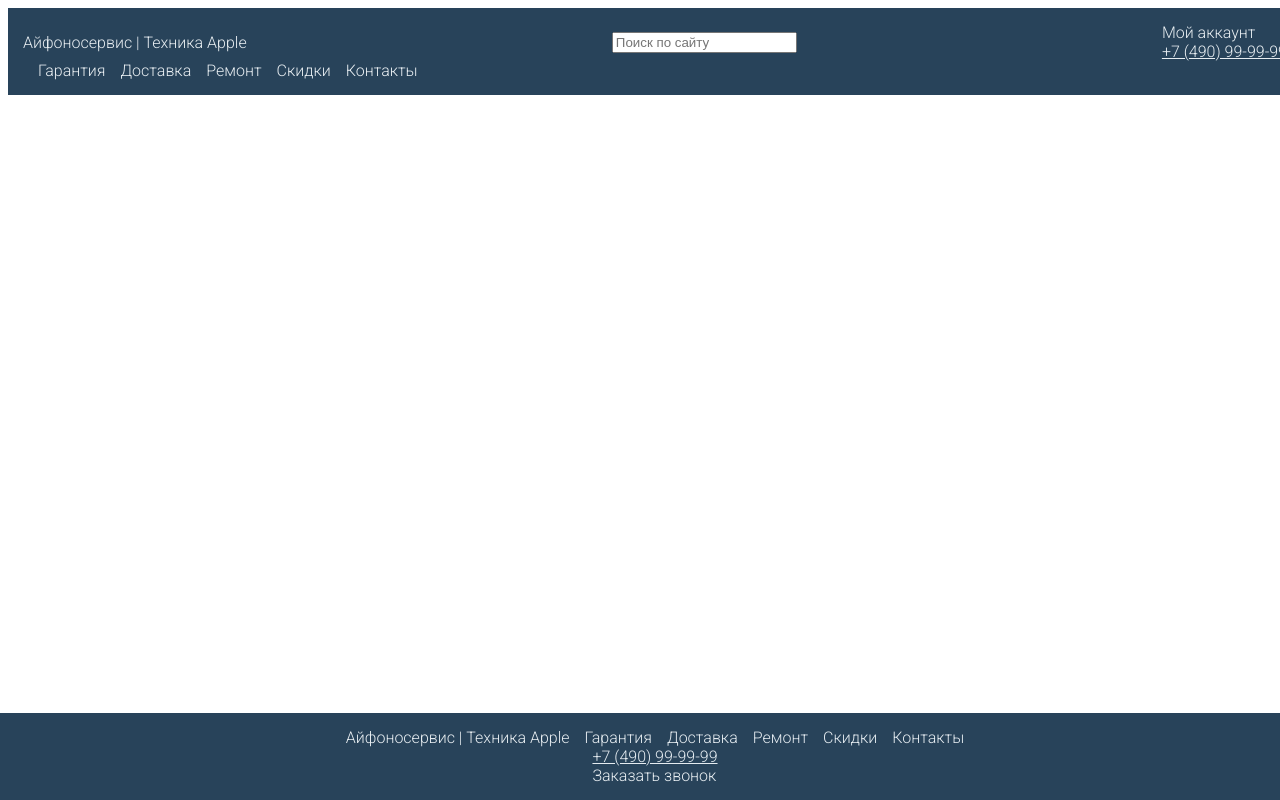
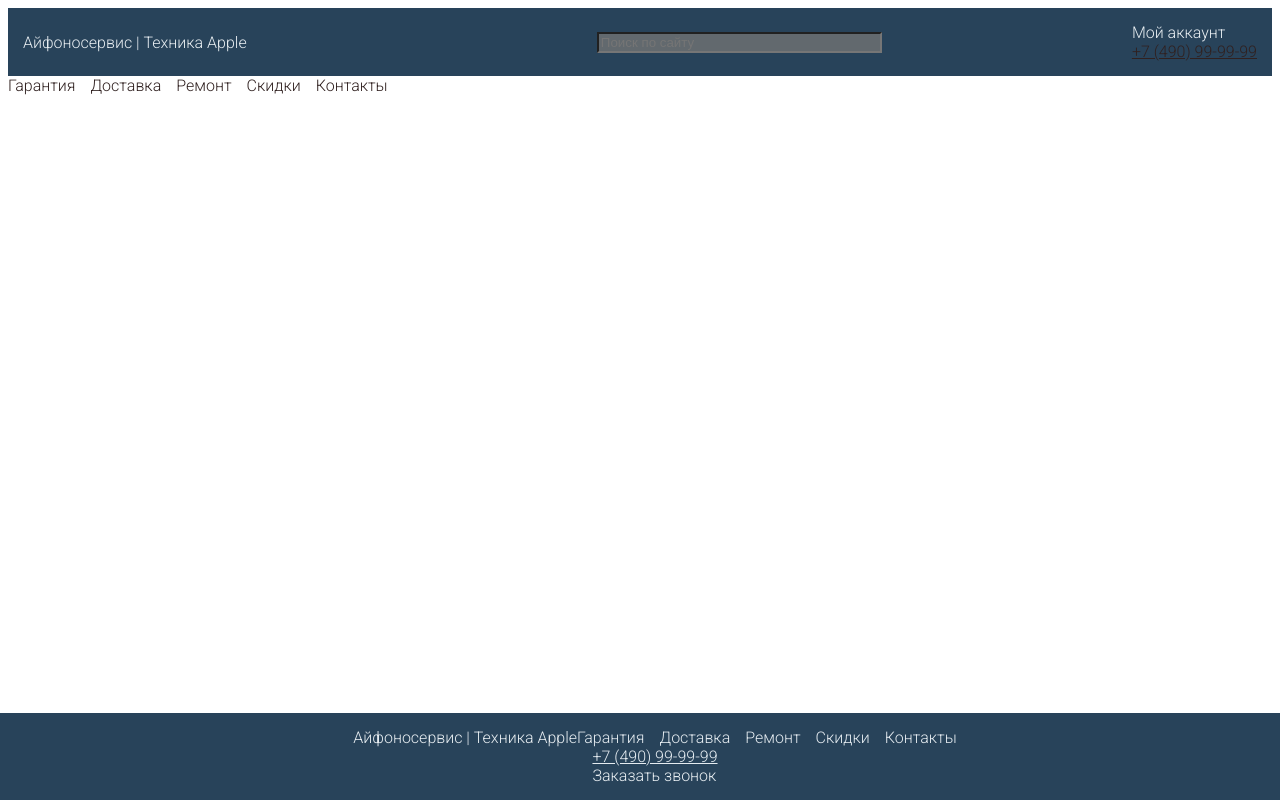
Before and after one commit to Alex00Rem/AlexandrRemsha_Hometasks, a plain HTML site: page Hm2/index.html in a window 1280 px wide. Shown: the top 800 px of the page. Drawn offline with Linux system fonts and the light colour scheme.

Commit message:
Редакция поиска

```diff
--- a/Hm2/Style.css
+++ b/Hm2/Style.css
@@ -3,20 +3,34 @@ body{
 font-size: 16px;
 font-family: 'Roboto', sans-serif;
 }
+.wrapper {
+    max-widht: 1200px;
+    margin: 0 auto;
+}
 
 header{
     width: 100%;
-    background-color: rgb(40, 67, 90);
+
     color: rgb(231, 237, 241);
-    padding: 15px;
 }
 header a {
-    color: rgb(231, 237, 241);
+    color: rgb(48, 33, 32);
+}
+
+header a:hover {
+    color: rgb(180, 48, 34);
 }
 header .top{
+    background-color: rgb(40, 67, 90);
     display: flex;
     justify-content: space-between;
     align-items: center;
+    padding: 15px;
+}
+.top2{
+    background-color: rgb(98, 105, 110);
+    width: 150%;
+    color: rgb(208, 217, 221)
 }
 
 .menu ul{
@@ -28,9 +42,13 @@ header .top{
     .menu ul li{
         margin-left: 15px;
         }
+        .menu ul li:first-child{
+            margin-left: 0;
+            }
     .menu ul li a {
         text-decoration: none;
     }
+
 footer .top{
     display: flex;
     justify-content: center;
--- a/Hm2/index.html
+++ b/Hm2/index.html
@@ -12,13 +12,13 @@
 
 <body>
 
-    <Header>
-        <div class="top">
+    <header>
+        <div class="top ">
             <div>
                 <span>Айфоносервис | Техника Apple</span>
             </div>
             <div>
-                <input type="text" name="term" placeholder="Поиск по сайту">
+                <input class="top2" type="text" name="term" placeholder="Поиск по сайту">
             </div>
             <div class="info">
                 <div class="info__acaunt">
@@ -26,11 +26,11 @@
                 </div>
 
 <div class="info__phone">
-    <a href="tel: +7490999999" title="Телефон">+7 (490) 99-99-99</a>
+    <a href="tel:+7490999999" title="Телефон">+7 (490) 99-99-99</a>
             </div>
         </div>
         </div>
-        <nav class="menu">
+        <nav class="menu wrapper">
             <ul>
                 <li><a href="#">Гарантия</a></li>
                 <li><a href="#">Доставка</a></li>
@@ -47,7 +47,7 @@
         </aside>
     </main>
     <footer>
-<div class="top">
+<div class="top wrapper">
     <div>
         <span>Айфоносервис | Техника Apple</span>
     </div>
```
